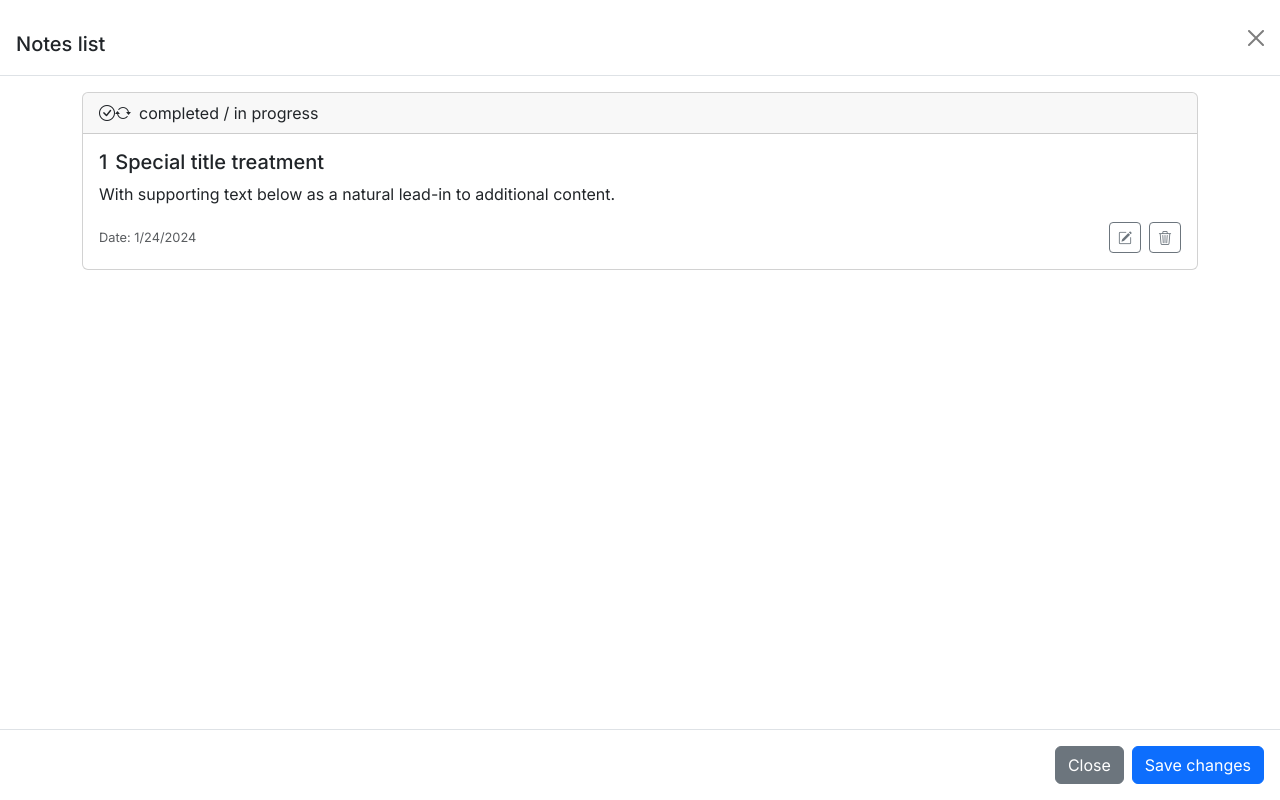
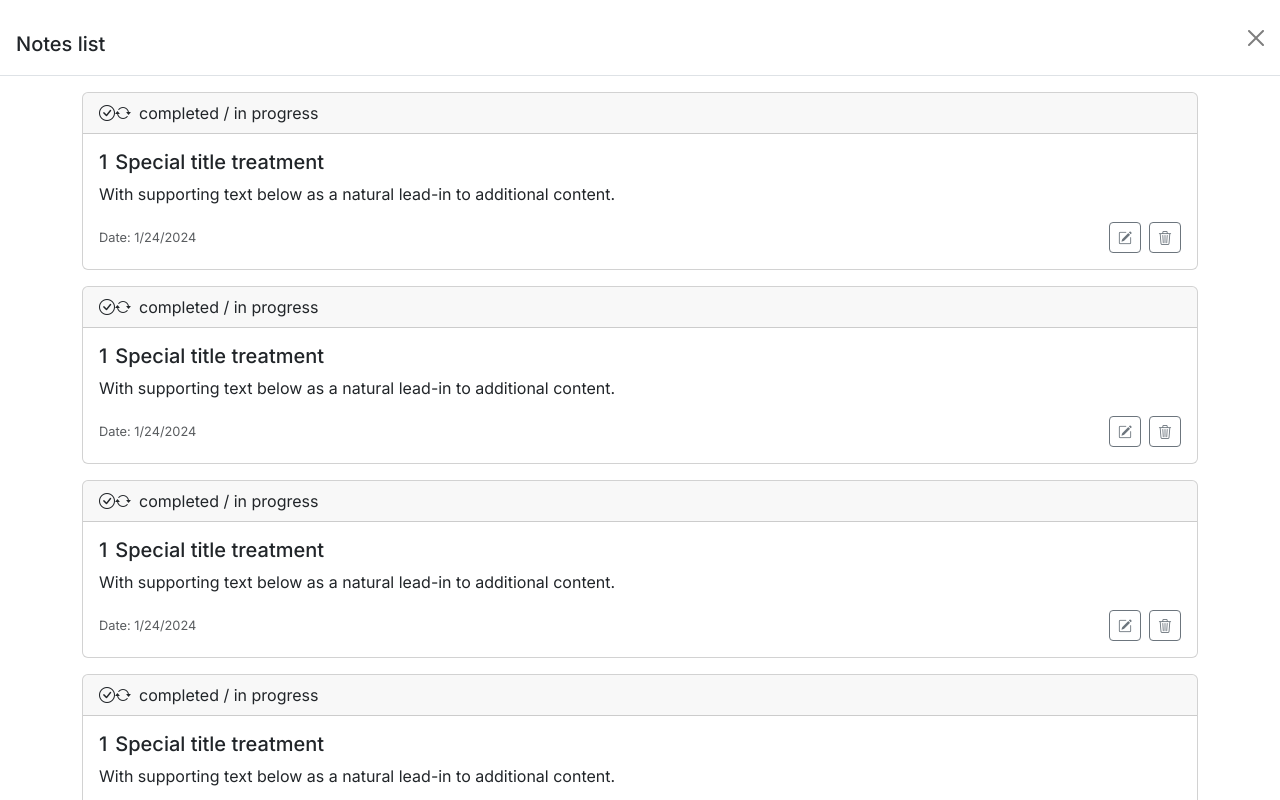
Before and after one commit to Alike73/Swift-Notes-Frontend, a React (Create React App) app: page / in a window 1280 px wide. Both pictures are taken after a click on the button "Show Notes". Built offline with nearby package versions, Linux system fonts and the light colour scheme.

Commit message:
modified: Notes.js, NotesCard.js, ButtonsGroup.js

```diff
--- a/src/app/notes/Notes.js
+++ b/src/app/notes/Notes.js
@@ -14,12 +14,16 @@ const Notes = () => {
                     <div className="modal-body">
                         <div className="container">
                             <NotesCard />
+                            <NotesCard />
+                            <NotesCard />
+                            <NotesCard />
+                            <NotesCard />
+                            <NotesCard />
                         </div>
                     </div>
-                    <div className="modal-footer">
+                    {/* <div className="modal-footer">
                         <button type="button" className="btn btn-secondary" data-bs-dismiss="modal">Close</button>
-                        <button type="button" className="btn btn-primary">Save changes</button>
-                    </div>
+                    </div> */}
                 </div>
             </div>
         </div>
--- a/src/app/notes/NotesCard.js
+++ b/src/app/notes/NotesCard.js
@@ -5,7 +5,7 @@ import ButtonsGroup from "../../components/notesCardButtonsComponents/ButtonsGro
 const NotesCard = () => {
 
     return (
-        <div className="card">
+        <div className="card mb-3">
             <div className="card-header">
             <span className="me-2">
                 <i className="bi bi-check-circle" />
--- a/src/components/notesCardButtonsComponents/ButtonsGroup.js
+++ b/src/components/notesCardButtonsComponents/ButtonsGroup.js
@@ -16,7 +16,9 @@ const ButtonsGroup = () => {
             Swal.fire({
             title: "Deleted!",
             text: "Your file has been deleted.",
-            icon: "success"
+            icon: "success",
+            showConfirmButton: false,
+            timer: 1700
             });
         }
         });
```
